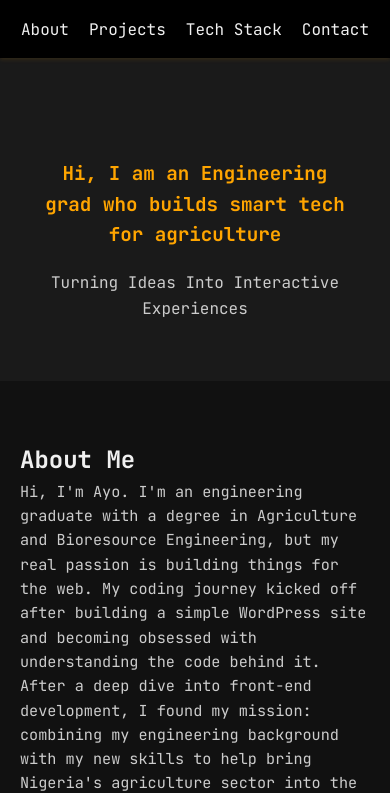
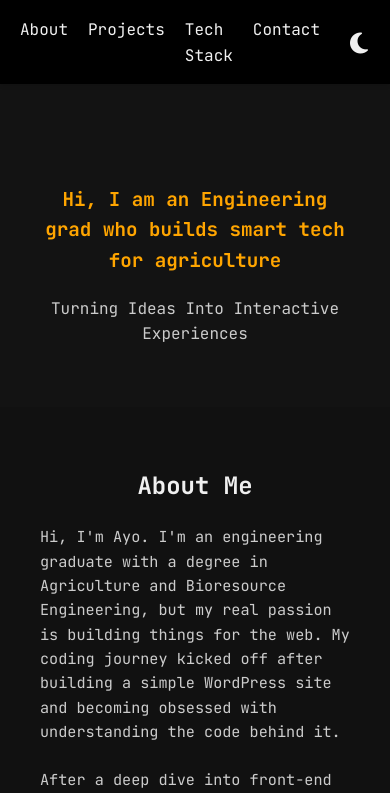
Before and after one commit to ArrYorr/Portfolio, a plain HTML site: page index.html in a window 390 px wide. Shown: the part 51-844 px from the top of the page. Drawn offline with nearby package versions, Linux system fonts and the light colour scheme.

Commit message:
Implement dark mode toggle and enhance navigation layout with theme icons

```diff
--- a/index.html
+++ b/index.html
@@ -5,22 +5,25 @@
     <meta name="viewport" content="width=device-width, initial-scale=1.0">
     <title>Ayo Portfolio</title>
     <link rel="stylesheet" href="styles.css"/>
-
     <link rel="stylesheet" href="https://cdnjs.cloudflare.com/ajax/libs/font-awesome/6.5.2/css/all.min.css"/>
-
     <link rel="stylesheet" href="https://cdn.jsdelivr.net/gh/devicons/devicon@v2.15.1/devicon.min.css">
 </head>
 <body>
 <header>
     <nav>
         <h1>Ayomide Alabi</h1>
+        <div class="nav-items">
             <ul>
                 <li><a href="#about">About</a></li>
                 <li><a href="#projects">Projects</a></li>
                 <li><a href="#stack">Tech Stack</a></li>
                 <li><a href="#contact">Contact</a></li>
-
             </ul>
+            <div class="theme-toggle">
+                <i class="fa-solid fa-sun theme-icon" id="sun-icon"></i>
+                <i class="fa-solid fa-moon theme-icon" id="moon-icon"></i>
+            </div>
+        </div>
     </nav>
 </header>
 <section id="hero">
@@ -31,9 +34,9 @@
 <section id="about">
 <h2>About Me</h2>
 <p>Hi, I'm Ayo. I'm an engineering graduate with a degree in Agriculture and Bioresource Engineering, but my real passion is building things for the web. My coding journey kicked off after building a simple WordPress site and becoming obsessed with understanding the code behind it.
-<br>
+<br><br>
 After a deep dive into front-end development, I found my mission: combining my engineering background with my new skills to help bring Nigeria's agriculture sector into the digital age. I love the challenge of creating clean, intuitive interfaces that solve real-world problems.
-<br>
+<br><br>
 Outside of tech, my time is split between looking at cars and gaming. My approach to just about everything, from a new project to a new game, is to jump in and learn as I go. It's how I stay curious and constantly get better.
 </p>
 </section>
@@ -73,7 +76,6 @@ Outside of tech, my time is split between looking at cars and gaming. My approac
     <p>
         Got a Project? Or just want to say hi? Let's chat.
     </p>
-
     <div class="social-icons">
         <a href="mailto:alabiayo22@gmail.com" target="_blank"> <i class="fa-solid fa-envelope"></i>
         </a>
@@ -91,29 +93,22 @@ Outside of tech, my time is split between looking at cars and gaming. My approac
     <p>&copy; 2025 Ayo. All rights reserved</p>
 </footer>
 <script>
-    const sections =
-    document.querySelectorAll("section");
-
-    const observer = new
-    IntersectionObserver(
-        entries => {
+    // Intersection Observer for section animations
+    const sections = document.querySelectorAll("section");
+    const observer = new IntersectionObserver(entries => {
         entries.forEach(entry => {
             if (entry.isIntersecting) {
                 entry.target.classList.add("visible");
             }
         });
-        },
-        {
-            threshold: 0.1
-        }
-    );
+    }, { threshold: 0.1 });
+    sections.forEach(section => { observer.observe(section); });
 
-    sections.forEach(
-        section => {
-            observer.observe(section);
-        }
-
-    );
+    // Dark Mode Toggle
+    const themeToggle = document.querySelector('.theme-toggle');
+    themeToggle.addEventListener('click', () => {
+        document.body.classList.toggle('light-mode');
+    });
 </script>
 </body>
 </html>
--- a/styles.css
+++ b/styles.css
@@ -1,4 +1,27 @@
 @import url('https://fonts.googleapis.com/css2?family=JetBrains+Mono:wght@400;700&display=swap');
+
+/* --- THEME VARIABLES --- */
+:root {
+  --bg-color: #111;
+  --text-color: #f0f0f0;
+  --primary-color: #ffa500;
+  --card-bg-color: #1e1e1e;
+  --header-bg-color: #000;
+  --border-color: #333;
+  --hero-bg-color: #1a1a1a;
+  --hero-overlay-color: rgba(17, 17, 17, 0.7);
+}
+
+body.light-mode {
+  --bg-color: #f4f4f4;
+  --text-color: #111;
+  --primary-color: #d98c00;
+  --card-bg-color: #ffffff;
+  --header-bg-color: #ffffff;
+  --border-color: #ddd;
+  --hero-bg-color: #e9e9e9;
+  --hero-overlay-color: rgba(233, 233, 233, 0.3);
+}
 
 * {
   margin: 0;
@@ -12,10 +35,10 @@ html {
 
 body {
   font-family: 'JetBrains Mono', monospace;
-  background-color: #111;
-  color: #f0f0f0;
+  background-color: var(--bg-color);
+  color: var(--text-color);
   line-height: 1.6;
-  transition: background 0.4s ease, color 0.4s ease;
+  transition: background-color 0.4s ease, color 0.4s ease;
   overflow-x: hidden;
 }
 
@@ -25,13 +48,14 @@ a {
 }
 
 header {
-  background: #000;
+  background: var(--header-bg-color);
   padding: 20px 40px;
-  box-shadow: 0 2px 4px rgba(255, 165, 0, 0.1);
+  box-shadow: 0 2px 4px rgba(0, 0, 0, 0.1);
   position: sticky;
   top: 0;
   z-index: 1000;
   animation: slideDown 0.6s ease-in-out;
+  transition: background-color 0.4s ease;
 }
 
 nav {
@@ -42,65 +66,119 @@ nav {
 
 nav h1 {
   font-size: 1.8rem;
-  color: #ffa500;
+  color: var(--primary-color);
 }
 
-nav ul {
+.nav-items {
+  display: flex;
+  align-items: center;
+  gap: 30px; /* Space between links and toggle */
+}
+
+.nav-items ul {
   list-style: none;
   display: flex;
   gap: 20px;
 }
 
-nav a {
-  color: #f0f0f0;
+.nav-items a {
+  color: var(--text-color);
   position: relative;
   font-weight: 500;
   transition: color 0.3s;
 }
 
-nav a::after {
+.nav-items a::after {
   content: '';
   height: 2px;
   width: 0;
-  background: #ffa500;
+  background: var(--primary-color);
   position: absolute;
   left: 0;
   bottom: -4px;
   transition: width 0.3s;
 }
 
-nav a:hover {
-  color: #ffa500;
+.nav-items a:hover {
+  color: var(--primary-color);
   animation: bounce 0.4s;
 }
 
-nav a:hover::after {
+.nav-items a:hover::after {
   width: 100%;
 }
 
+/* --- THEME ICON TOGGLE --- */
+.theme-toggle {
+  cursor: pointer;
+  font-size: 1.5rem;
+  position: relative;
+  width: 24px;
+  height: 24px;
+}
+.theme-icon {
+  position: absolute;
+  transition: opacity 0.4s ease, transform 0.4s ease;
+}
+
+/* By default (dark mode), hide the sun icon */
+#sun-icon {
+  opacity: 0;
+  transform: scale(0);
+}
+
+/* When in light mode, show the sun and hide the moon */
+body.light-mode #sun-icon {
+  opacity: 1;
+  transform: scale(1);
+}
+body.light-mode #moon-icon {
+  opacity: 0;
+  transform: scale(0);
+}
+
+
+/* --- HERO SECTION WITH PARALLAX --- */
 #hero {
   padding: 100px 40px 60px;
-  background: #1a1a1a;
   text-align: center;
   animation: fadeInUp 1s ease forwards;
+  position: relative;
+  background-color: var(--hero-bg-color);
+  /* background-image: url('your-image.jpg'); */
+  background-attachment: fixed;
+  background-position: center;
+  background-repeat: no-repeat;
+  background-size: cover;
+  transition: background-color 0.4s ease;
 }
-
+#hero::before {
+    content: '';
+    position: absolute;
+    top: 0; left: 0; right: 0; bottom: 0;
+    background: var(--hero-overlay-color);
+    transition: background 0.4s ease;
+}
+#hero h2, #hero p {
+    position: relative;
+    z-index: 2;
+}
 #hero h2 {
   font-size: 1.5rem;
   max-width: 90vw;
   margin: 0 auto 20px;
-  color: #ffa500;
+  color: var(--primary-color);
   overflow: hidden;
   white-space: nowrap;
-  border-right: 2px solid #ffa500;
+  border-right: 2px solid var(--primary-color);
   width: 0;
-  animation: typing 3s steps(40, end) forwards, blink 0.75s step-end infinite;
+  animation: typing 3s steps(68, end) forwards, blink 0.75s step-end infinite;
 }
-
 #hero p {
   font-size: 1.2rem;
   color: #ccc;
 }
+body.light-mode #hero p { color: #333; }
 
 section {
   padding: 60px 40px;
@@ -108,70 +186,60 @@ section {
   transform: translateY(60px);
   transition: opacity 0.8s ease, transform 0.8s ease;
 }
-
-section[id] {
-  scroll-margin-top: 100px;
-}
-
-
+section[id] { scroll-margin-top: 100px; }
 section.visible {
   opacity: 1;
   transform: translateY(0);
 }
-
-#about p,
-#contact p {
+#about p, #contact p {
   color: #ccc;
 }
+body.light-mode #about p, body.light-mode #contact p { color: #555; }
 
 #projects .project {
   margin-bottom: 40px;
   padding: 20px;
-  background: #1e1e1e;
-  border-left: 4px solid #ffa500;
-  box-shadow: 0 2px 10px rgba(255, 165, 0, 0.1);
-  transition: transform 0.3s ease, box-shadow 0.3s ease;
+  background: var(--card-bg-color);
+  border-left: 4px solid var(--primary-color);
+  box-shadow: 0 2px 10px rgba(0,0,0,0.1);
+  transition: transform 0.3s ease, box-shadow 0.3s ease, background-color 0.4s ease;
 }
-
 .project h3 {
-  color: #ffa500;
+  color: var(--primary-color);
   margin-bottom: 10px;
 }
-
-.project p {
-  color: #ddd;
-}
-
+.project p { color: #ddd; }
+body.light-mode .project p { color: #333; }
 .project:hover {
   transform: translateY(-5px);
   box-shadow: 0 4px 20px rgba(255, 165, 0, 0.3);
 }
-
 .project-link {
-  color: #ffa500;
+  color: var(--primary-color);
   font-weight: bold;
   text-decoration: none;
 }
-
-.project-link:hover {
-  text-decoration: underline;
-}
+.project-link:hover { text-decoration: underline; }
 
 .social-icons {
   margin-top: 25px;
   display: flex;
   gap: 25px;
+  justify-content: center;
+}
+.social-icons a {
+  color: var(--text-color);
+  font-size: 1.8rem;
+  transition: transform 0.3s ease, color 0.3s ease;
+}
+.social-icons a:hover {
+  color: var(--primary-color);
+  transform: translateY(-5px);
 }
 
-.social-icons a {
-  color: #f0f0f0;
-  font-size: 1.8rem; /* Controls the icon size */
-  transition: transform 0.3s ease, color 0.3s ease;
-}
-
-.social-icons a:hover {
-  color: #ffa500;
-  transform: translateY(-5px);
+#stack h2, #projects h2, section h2 {
+    text-align: center;
+    margin-bottom: 20px;
 }
 
 #stack ul {
@@ -182,129 +250,86 @@ section.visible {
   justify-content: center;
   margin-top: 20px;
 }
-
 #stack li {
-  background: #1e1e1e;
-  color: #f0f0f0;
+  background: var(--card-bg-color);
+  color: var(--text-color);
   padding: 10px 20px;
   border-radius: 5px;
-  border: 1px solid #333;
+  border: 1px solid var(--border-color);
   font-weight: 500;
-  transition: transform 0.3s ease, border-color 0.3s ease;
+  transition: transform 0.3s ease, border-color 0.3s ease, background-color 0.4s ease;
   display: flex;
   align-items: center;
-  gap: 10px; /* Adds space between the icon and text */
+  gap: 10px;
 }
-
-#stack li i {
-  font-size: 1.5rem; /* Controls the size of the tech icons */
-}
-
+#stack li i { font-size: 1.5rem; }
 #stack li:hover {
   transform: translateY(-5px);
-  border-color: #ffa500;
+  border-color: var(--primary-color);
 }
-}
-
-#stack li:hover {
-  transform: translateY(-5px);
-  border-color: #ffa500;
+#stack li:hover i {
+  animation: icon-bounce 0.5s;
 }
 
 footer {
   text-align: center;
   padding: 20px;
-  background: #000;
+  background: var(--header-bg-color);
   color: #888;
   font-size: 0.9rem;
+  transition: background-color 0.4s ease;
 }
 
 @keyframes slideDown {
-  from {
-    transform: translateY(-60px);
-    opacity: 0;
-  }
-  to {
-    transform: translateY(0);
-    opacity: 1;
-  }
+  from { transform: translateY(-60px); opacity: 0; }
+  to { transform: translateY(0); opacity: 1; }
 }
-
 @keyframes fadeInUp {
-  to {
-    opacity: 1;
-    transform: translateY(0);
-  }
+  to { opacity: 1; transform: translateY(0); }
 }
-
 @keyframes typing {
   from { width: 0; }
   to { width: 100%; }
 }
-
 @keyframes blink {
   50% { border-color: transparent; }
 }
-
 @keyframes bounce {
   0%, 100% { transform: translateY(0); }
   50% { transform: translateY(-4px); }
 }
+@keyframes icon-bounce {
+  0%, 100% { transform: translateY(0); }
+  50% { transform: translateY(-8px); }
+}
 
 /* --- MOBILE RESPONSIVE STYLES --- */
 @media (max-width: 768px) {
+  header { padding: 15px 20px; }
+  nav {
+    flex-direction: column;
+    gap: 15px;
+  }
+  .nav-items {
+    width: 100%;
+    display: flex;
+    justify-content: space-around;
+    align-items: center;
+  }
+  nav h1 { font-size: 1.5rem; }
+  nav ul { gap: 20px; }
 
-  /* 1. Reduce padding for sections */
-  section {
-    padding: 60px 20px;
+  #hero h2 {
+    font-size: 1.2rem;
+    white-space: normal; /* Allows text to wrap */
+    width: auto; /* Lets the text take up natural width */
+    border-right: none; /* Removes the cursor */
+    animation: none; /* Disables the typing animation */
   }
 
-  /* 2. Adjust navigation for smaller screens */
-  header {
-    padding: 15px 20px; /* REDUCED the header padding */
-  }
-
-  nav {
-    flex-direction: column;
-    gap: 15px; /* INCREASED gap for better spacing */
-  }
-
-  nav h1 {
-    font-size: 1.5rem;
-  }
-
-  nav ul {
-    gap: 20px; /* INCREASED gap for easier tapping */
-  }
-
-  /* 3. Adjust font sizes */
-  #hero h2 {
-    font-size: 1.2rem;
-    width: auto;
-    border-right: none;
-    white-space: normal;
-    animation: none;
-  }
-
-  #hero p {
-    font-size: 1rem;
-  }
-
-  .project h3 {
-    font-size: 1.1rem;
-  }
-
-  p {
-    font-size: 0.95rem;
-  }
-
-  /* 4. Adjust icon sizes for mobile */
-  .social-icons a {
-    font-size: 1.5rem; /* REDUCED the icon font size */
-  }
-
-  /* Adjust scroll margin for the new mobile nav height */
-  section[id] {
-    scroll-margin-top: 100px; /* ADJUSTED scroll offset */
-  }
+  #hero p { font-size: 1rem; }
+  .project h3 { font-size: 1.1rem; }
+  p { font-size: 0.95rem; }
+  .social-icons a { font-size: 1.5rem; }
+  section[id] { scroll-margin-top: 100px; }
 }
```
Lines whose indentation alone changed are shown as unchanged.
